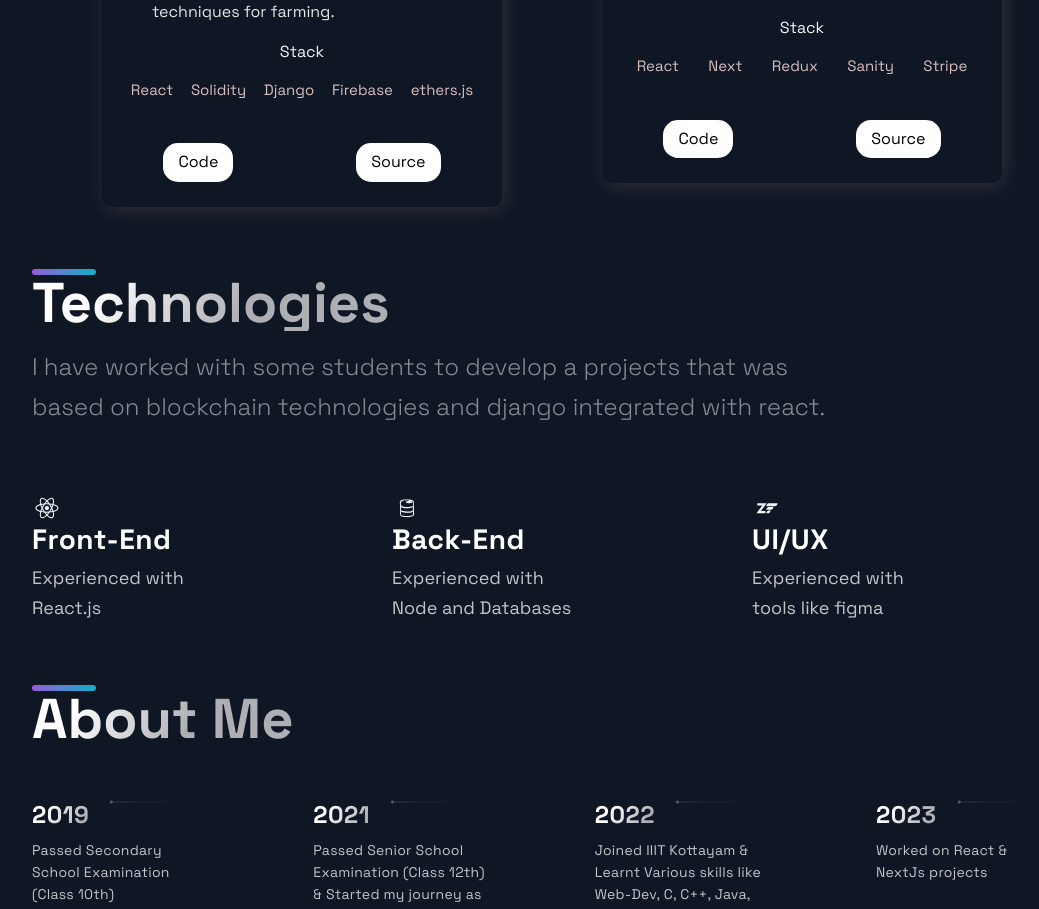
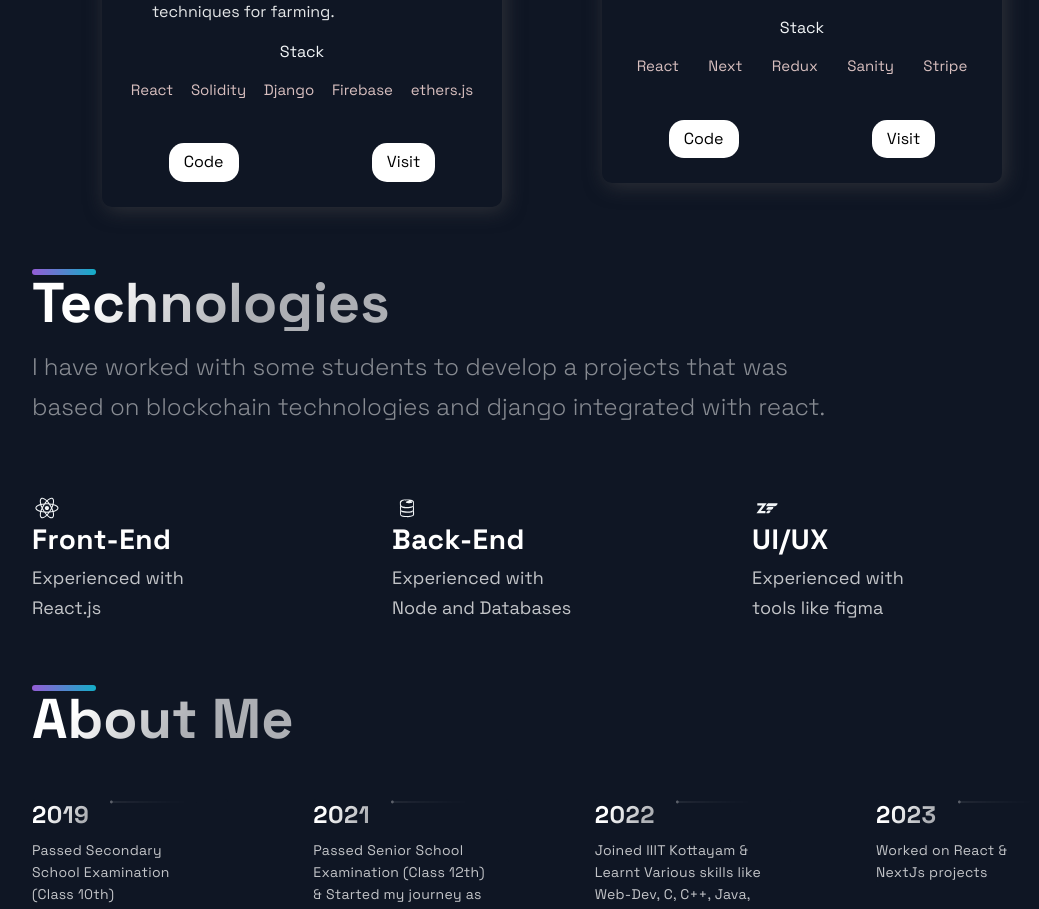
Before and after one commit to adityasshinde/PortFolio, a Next.js app: page / in a window 1280 px wide. Shown: the part 1365-2274 px from the top of the page, without its empty margins (88-1127 px from the left). Built offline with nearby package versions, Linux system fonts and the light colour scheme.

Commit message:
ecommerce project deployed link added

```diff
--- a/src/components/Projects/Projects.js
+++ b/src/components/Projects/Projects.js
@@ -27,8 +27,8 @@ const Projects = () => (
             </TagList>
           </div>
           <UtilityList>
-            <ExternalLinks href={project.visit} target='_blank'>Code</ExternalLinks>
-            <ExternalLinks href={project.source} target='_blank'>Source</ExternalLinks>
+            <ExternalLinks href={project.source} target='_blank'>Code</ExternalLinks>
+            <ExternalLinks href={project.visit} target='_blank'>Visit</ExternalLinks>
           </UtilityList>
         </BlogCard>
       ))}
--- a/src/constants/constants.js
+++ b/src/constants/constants.js
@@ -15,7 +15,7 @@ export const projects = [
     image: '/images/2.jpg',
     tags: ['React', 'Next','Redux','Sanity','Stripe'],
     source: 'https://github.com/adityasshinde/Shopee_eccomerce_sanity_stripe',
-    visit: 'https://github.com/adityasshinde/Shopee_eccomerce_sanity_stripe',
+    visit: 'https://shopee-adityashinde.vercel.app/',
     id: 1,
   },
 ];
```
